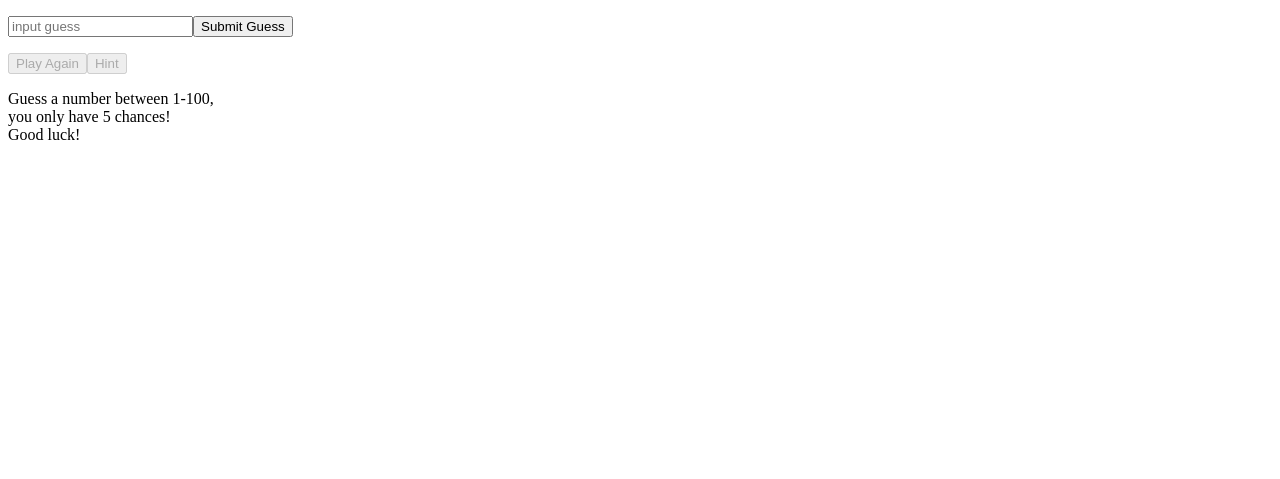
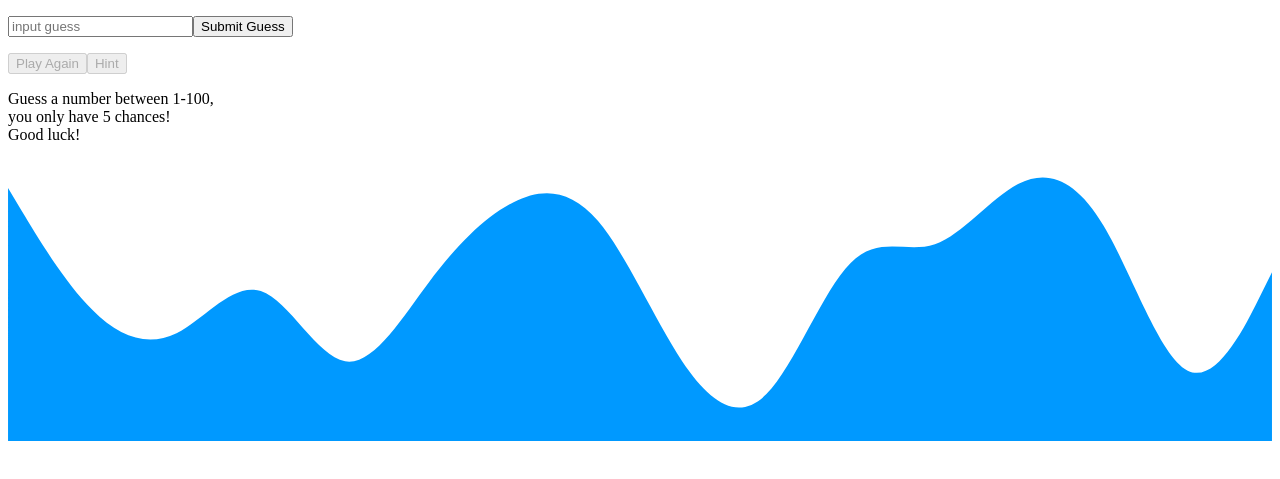
Before and after one commit to dougbostick/guessing_game, a React app: page index.html in a window 1280 px wide. Shown: the part 91-570 px from the top of the page. Built offline with nearby package versions, Linux system fonts and the light colour scheme; files whose address does not match are found by name.

Commit message:
added waves

```diff
--- a/index.html
+++ b/index.html
@@ -6,4 +6,11 @@
   <body>
     <div id="root"></div>
   </body>
+  <svg class="waves" xmlns="http://www.w3.org/2000/svg" viewBox="0 0 1440 320">
+    <path
+      fill="#0099ff"
+      fill-opacity="1"
+      d="M0,32L16,58.7C32,85,64,139,96,170.7C128,203,160,213,192,197.3C224,181,256,139,288,149.3C320,160,352,224,384,229.3C416,235,448,181,480,138.7C512,96,544,64,576,48C608,32,640,32,672,69.3C704,107,736,181,768,229.3C800,277,832,299,864,266.7C896,235,928,149,960,117.3C992,85,1024,107,1056,96C1088,85,1120,43,1152,26.7C1184,11,1216,21,1248,74.7C1280,128,1312,224,1344,240C1376,256,1408,192,1424,160L1440,128L1440,320L1424,320C1408,320,1376,320,1344,320C1312,320,1280,320,1248,320C1216,320,1184,320,1152,320C1120,320,1088,320,1056,320C1024,320,992,320,960,320C928,320,896,320,864,320C832,320,800,320,768,320C736,320,704,320,672,320C640,320,608,320,576,320C544,320,512,320,480,320C448,320,416,320,384,320C352,320,320,320,288,320C256,320,224,320,192,320C160,320,128,320,96,320C64,320,32,320,16,320L0,320Z"
+    ></path>
+  </svg>
 </html>
```
